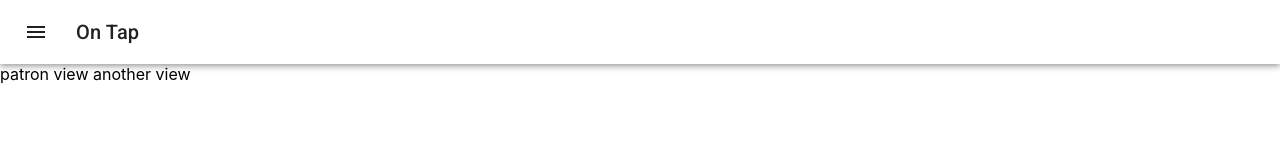
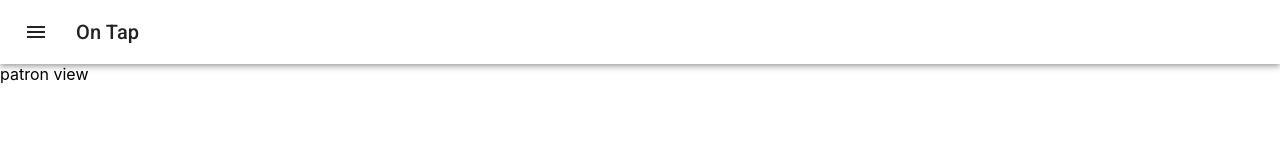
Before and after one commit to DuHerb/OnTap, a React (Create React App) app: page / in a window 1280 px wide. Shown: the top 160 px of the page. Built offline with nearby package versions, Linux system fonts and the light colour scheme.

Commit message:
edit text

```diff
--- a/src/Components/PatronView.jsx
+++ b/src/Components/PatronView.jsx
@@ -3,7 +3,7 @@ import React from 'react'
 export default function PatronView() {
   return (
     <div>
-      patron view another view
+      patron view
     </div>
   )
 }
```
